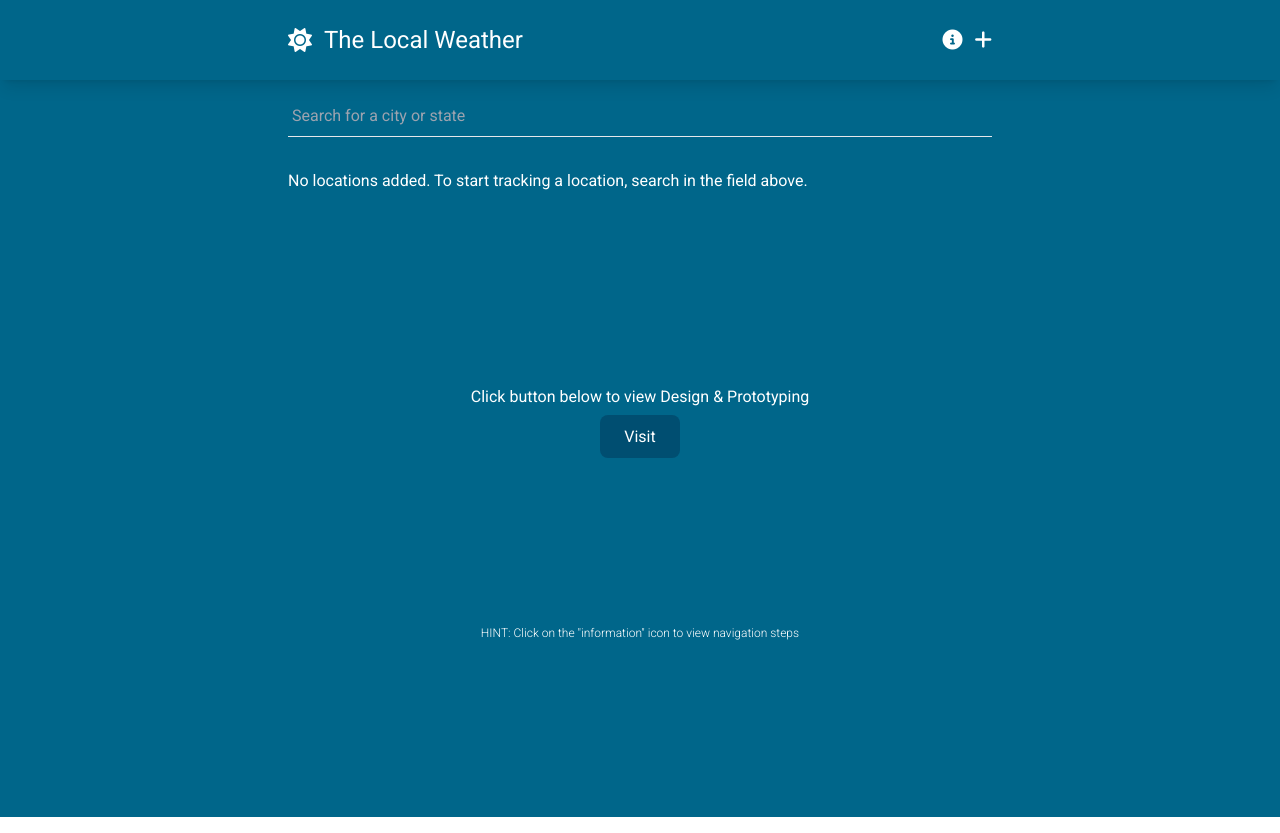
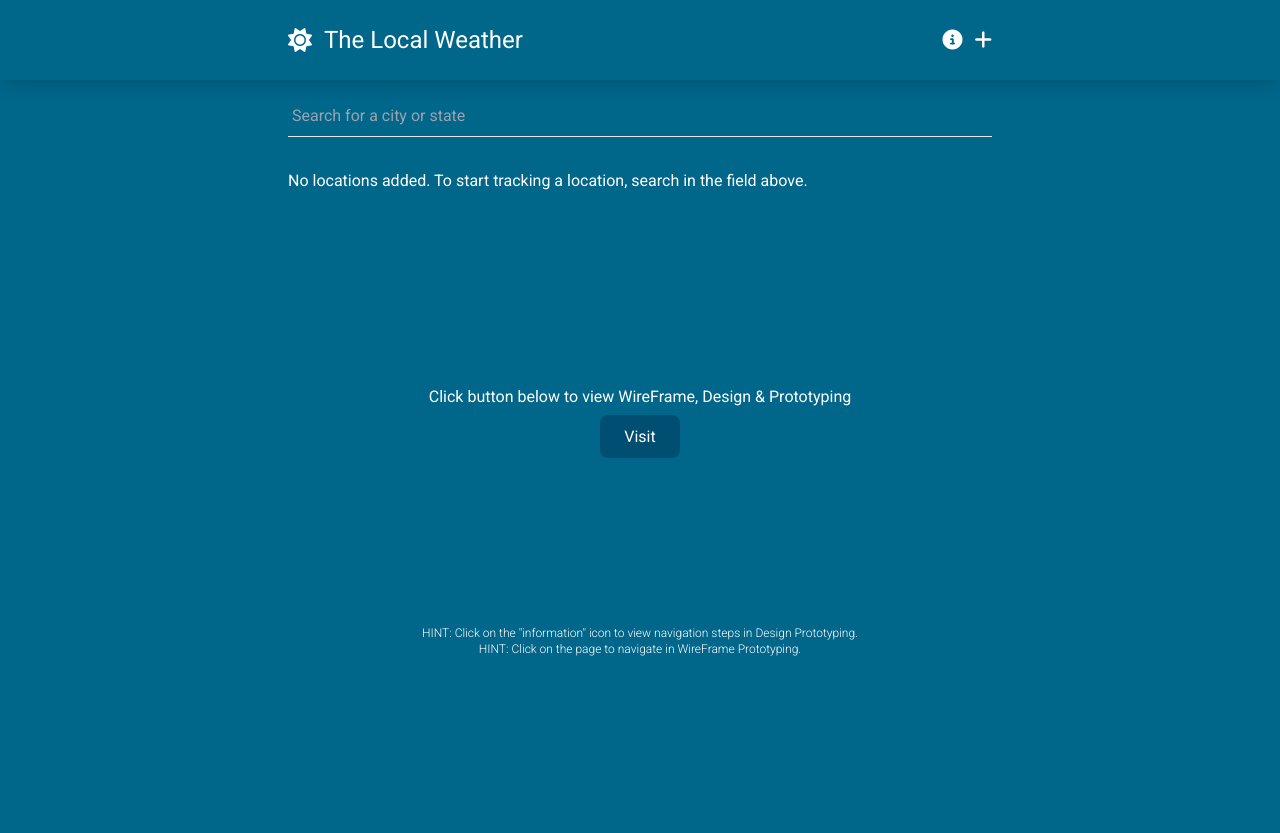
Before and after one commit to MadFury94/weather-app, a Vue app: page / in a window 1280 px wide. Built offline with nearby package versions, Linux system fonts and the light colour scheme.

Commit message:
Added Wireframe hint

```diff
--- a/src/views/HomeView.vue
+++ b/src/views/HomeView.vue
@@ -38,7 +38,7 @@
         </template>
       </Suspense>
       <div class="p-10 py-44 text-center">
-        <h1>Click button below to view Design & Prototyping</h1>
+        <h1>Click button below to view WireFrame, Design & Prototyping</h1>
 
         <div class="text-center py-4">
           <a
@@ -50,7 +50,11 @@
         </div>
         <div class="text-base pt-40">
           <p class="text-xs font-light">
-            HINT: Click on the "information" icon to view navigation steps
+            HINT: Click on the "information" icon to view navigation steps in
+            Design Prototyping.
+          </p>
+          <p class="text-xs font-light">
+            HINT: Click on the page to navigate in WireFrame Prototyping.
           </p>
         </div>
       </div>
```
